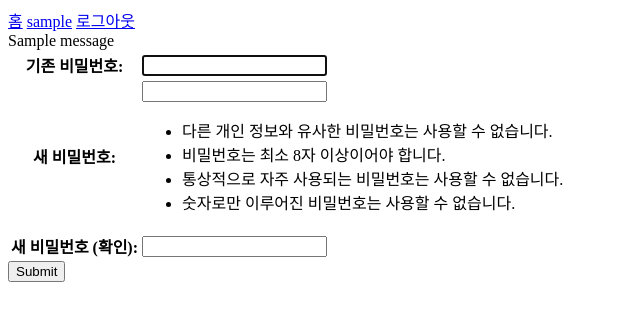
After one commit to wayhome25/Instagram, a Django app: page /accounts/password_change/ in a window 1280 px wide. The commit adds this page. Shown: the top 321 px of the page, without its empty margins (0-640 px from the left). Run offline with Django 3.2, Linux system fonts and the light colour scheme; a user stored in the database is signed in; tables that the repository leaves empty hold one stand-in row (values such as "Sample post"); one stand-in notice (Sample message) is shown.

Commit message:
비밀번호 수정 구현 accounts.views.password_change 뷰 구현 django.contrib.auth.forms.PasswordChangeForm 내장 폼 활용

```diff
--- /dev/null
+++ b/project/accounts/templates/accounts/password_change.html
@@ -0,0 +1,16 @@
+{% extends "accounts/layout.html" %}
+{% block title %} 비밀번호 변경 {% endblock %}
+{% block content %}
+{% if messages %}
+  {% for message in messages %}
+    {{ message.message }}
+  {% endfor %}
+{% endif %}
+<form action="" method="post">
+  {% csrf_token %}
+  <table>
+    {{ form.as_table }}
+  </table>
+  <input type="submit">
+</form>
+{% endblock %}
--- a/project/accounts/templates/accounts/profile.html
+++ b/project/accounts/templates/accounts/profile.html
@@ -10,7 +10,7 @@
   <li>username : {{ user.username }}</li>
   <li>email : {{ user.email }}</li>
   <li>nickname : {{ user.profile.nickname }}</li>
-  <li><a href="#">비밀번호 변경</a></li>
+  <li><a href="{% url "password_change" %}">비밀번호 변경</a></li>
 </ul>
 
 {% endblock %}
--- a/project/accounts/urls.py
+++ b/project/accounts/urls.py
@@ -8,4 +8,5 @@ urlpatterns = [
     url(r'^logout/$', auth_views.logout, name='logout', kwargs={'next_page': 'login'}),
     url(r'^signup/$', views.signup, name='signup'),
     url(r'^profile/$', views.profile, name='profile'),
+    url(r'^password_change/$', views.password_change, name='password_change')
 ]
--- a/project/accounts/views.py
+++ b/project/accounts/views.py
@@ -1,4 +1,7 @@
+from django.contrib import messages
+from django.contrib.auth import update_session_auth_hash
 from django.contrib.auth.decorators import login_required
+from django.contrib.auth.forms import PasswordChangeForm
 from django.shortcuts import redirect, render
 from .forms import SignupForm
 from .models import Profile
@@ -19,3 +22,21 @@ def signup(request):
 @login_required
 def profile(request):
     return render(request, 'accounts/profile.html')
+
+
+@login_required
+def password_change(request):
+    if request.method == 'POST':
+        form = PasswordChangeForm(request.user, request.POST)
+        if form.is_valid():
+            user = form.save()
+            update_session_auth_hash(request, user)  # Important!
+            messages.success(request, '비밀번호가 정상적으로 변경되었습니다.')
+            return redirect('password_change')
+        else:
+            messages.error(request, '오류가 발생하였습니다.')
+    else:
+        form = PasswordChangeForm(request.user)
+    return render(request, 'accounts/password_change.html', {
+        'form': form,
+    })
```
Also changed, not shown: project/accounts/forms.py (line endings or trailing spaces).
